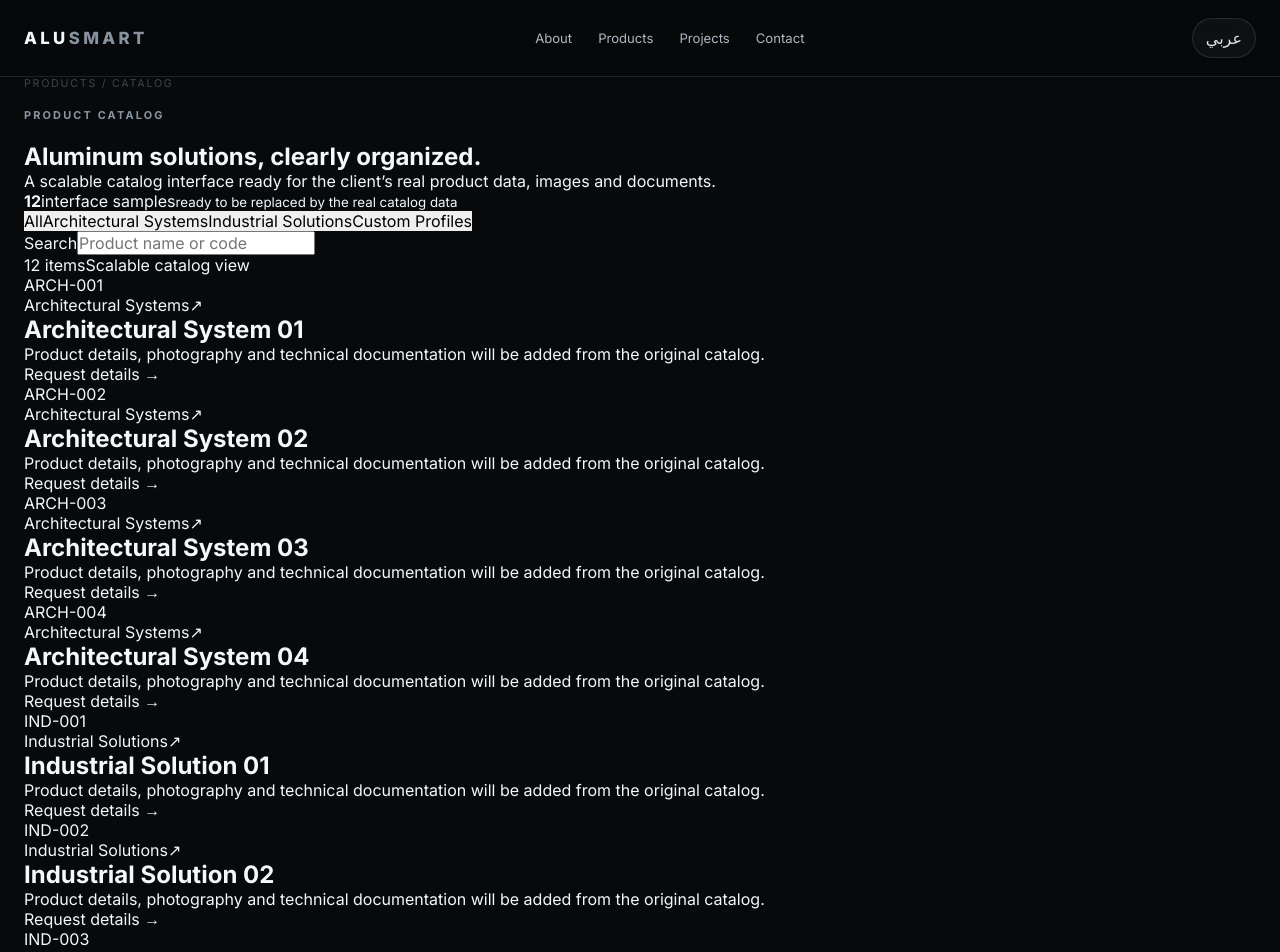
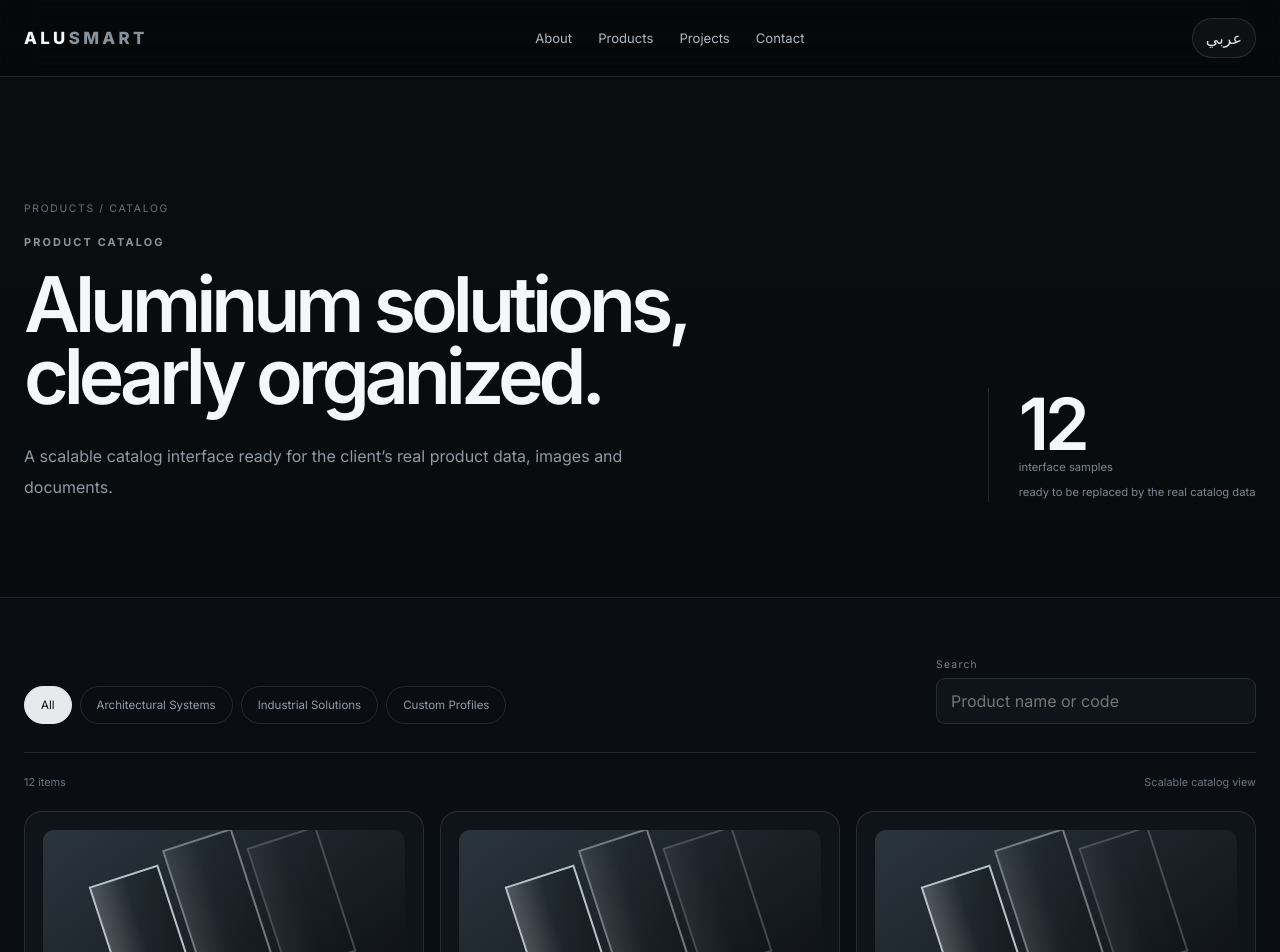
Before and after one commit to engrababibrahim-sudo/alu-smart-corporate, a Next.js app: page /products in a window 1280 px wide. Shown: the top 952 px of the page. Built offline with nearby package versions, Linux system fonts and the light colour scheme.

Commit message:
Style ALU SMART scalable product catalog

```diff
--- a/app/globals.css
+++ b/app/globals.css
@@ -233,3 +233,42 @@ button { border: 0; cursor: pointer; }
   html { scroll-behavior:auto; }
   *,*::before,*::after { animation-duration:.01ms!important; animation-iteration-count:1!important; transition-duration:.01ms!important; }
 }
+
+
+.catalog-hero{padding:125px 0 95px;background:linear-gradient(180deg,#0a0d10,#080b0e);border-bottom:1px solid var(--line)}
+.catalog-hero-inner{display:grid;grid-template-columns:1fr .3fr;gap:70px;align-items:end}
+.catalog-index{display:block;color:#66727d;font-size:.65rem;letter-spacing:.16em;margin-bottom:20px}
+.catalog-hero h1{max-width:850px;font-size:clamp(3.2rem,6vw,6.5rem);line-height:.94;letter-spacing:-.065em;font-weight:600}
+.catalog-lead{max-width:620px;margin-top:28px;color:var(--muted);line-height:1.9}
+.catalog-count{border-inline-start:1px solid var(--line);padding-inline-start:30px}
+.catalog-count strong{display:block;font-size:4.5rem;line-height:1;font-weight:600;letter-spacing:-.06em}
+.catalog-count span,.catalog-count small{display:block;color:#7b8792;font-size:.7rem}
+.catalog-count small{margin-top:10px;line-height:1.6}
+.catalog-controls-section{padding:60px 0 130px;background:#0a0e12}
+.catalog-controls{display:flex;align-items:end;justify-content:space-between;gap:30px;padding-bottom:28px;border-bottom:1px solid var(--line)}
+.filter-group{display:flex;flex-wrap:wrap;gap:8px}
+.filter-button{padding:11px 16px;border:1px solid var(--line);border-radius:999px;background:transparent;color:#929da8;font-size:.72rem;cursor:pointer}
+.filter-button:hover,.filter-button.active{background:#e6eaed;color:#080b0e;border-color:#e6eaed}
+.catalog-search{display:flex;flex-direction:column;gap:7px;width:min(100%,320px)}
+.catalog-search span{color:#75818c;font-size:.65rem;letter-spacing:.12em}
+.catalog-search input{height:46px;border:1px solid var(--line);border-radius:9px;background:#0e1419;color:#fff;outline:none;padding:0 14px}
+.catalog-search input:focus{border-color:rgba(255,255,255,.3)}
+.catalog-results-head{display:flex;justify-content:space-between;color:#697581;font-size:.68rem;padding:22px 0}
+.catalog-grid{display:grid;grid-template-columns:repeat(3,1fr);gap:16px}
+.catalog-card{min-height:430px;padding:18px;border:1px solid var(--line);border-radius:18px;background:#0e141a;display:flex;flex-direction:column;transition:transform .3s ease,border-color .3s ease}
+.catalog-card:hover{transform:translateY(-6px);border-color:rgba(255,255,255,.22)}
+.catalog-card-visual{height:190px;position:relative;overflow:hidden;border-radius:11px;background:linear-gradient(145deg,#2b353e,#0b0e12)}
+.catalog-card-visual>span{position:absolute;left:14px;bottom:12px;color:#b8c2ca;font-size:.62rem;letter-spacing:.12em}
+.profile-visual{position:absolute;inset:35px;display:flex;align-items:center;justify-content:center;gap:8px;transform:rotate(-18deg)}
+.profile-visual i{display:block;width:25%;height:130%;border:2px solid #b7c1c9;background:linear-gradient(90deg,rgba(255,255,255,.2),transparent,rgba(0,0,0,.2))}
+.profile-visual i:nth-child(2){height:150%;opacity:.55}.profile-visual i:nth-child(3){height:110%;opacity:.28}
+.catalog-card-meta{display:flex;justify-content:space-between;color:#6f7b87;font-size:.63rem;margin-top:18px}
+.catalog-card h2{font-size:1.35rem;font-weight:600;margin-top:12px}
+.catalog-card p{color:#7c8893;font-size:.77rem;line-height:1.8;margin-top:9px}
+.catalog-card>a{margin-top:auto;padding-top:20px;color:#e1e6ea;font-size:.75rem;font-weight:700}
+.catalog-empty{padding:70px 0;color:#7f8b96;text-align:center}
+.catalog-cta{padding:100px 0;background:linear-gradient(115deg,#dfe4e8,#8e99a3 45%,#262e35);color:#080b0e}
+.catalog-cta-inner{display:flex;align-items:end;justify-content:space-between;gap:50px}
+.catalog-cta h2{max-width:800px;font-size:clamp(2.4rem,4.5vw,4.7rem);line-height:.98;letter-spacing:-.055em;font-weight:600}
+@media(max-width:900px){.catalog-hero-inner{grid-template-columns:1fr}.catalog-count{border-inline-start:0;border-top:1px solid var(--line);padding:25px 0 0}.catalog-grid{grid-template-columns:1fr 1fr}.catalog-controls{align-items:stretch;flex-direction:column}.catalog-search{width:100%}}
+@media(max-width:600px){.catalog-grid{grid-template-columns:1fr}.catalog-hero{padding:90px 0 70px}.catalog-cta-inner{align-items:flex-start;flex-direction:column}}
```
